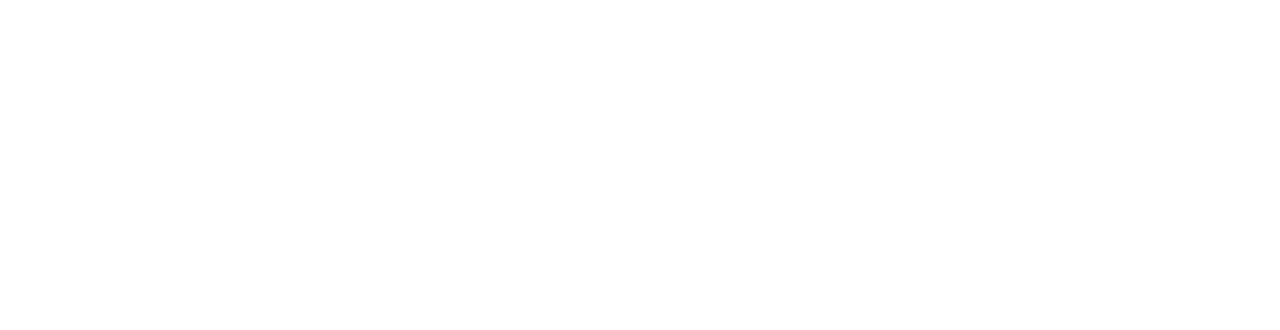
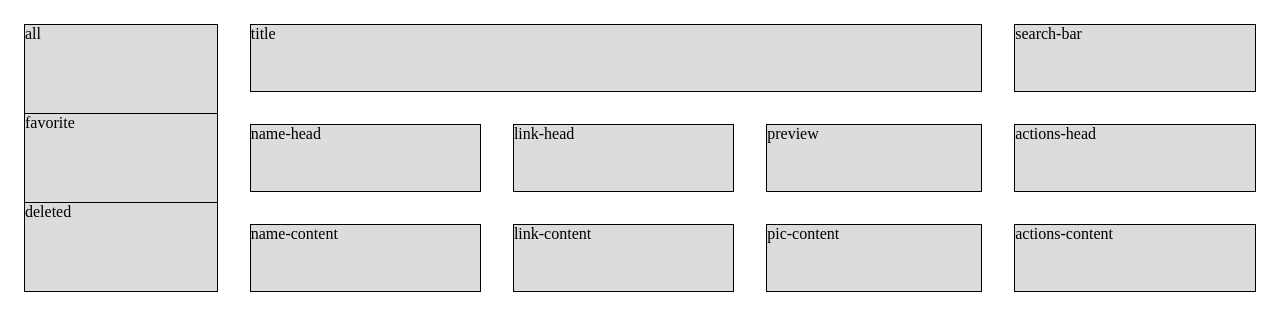
Before and after one commit to AnnaVyvert/emoji-lists, an Angular app in the folder app-root/: page / in a window 1280 px wide. Shown: the top 330 px of the page. Built offline with nearby package versions, Linux system fonts and the light colour scheme.

Commit message:
grid skeleton

```diff
--- a/app-root/src/app/app.component.css
+++ b/app-root/src/app/app.component.css
@@ -0,0 +1,91 @@
+.wrapper {
+  display: grid;
+  grid-template-columns: repeat(5, auto);
+  grid-auto-rows: 100px;
+}
+
+.wrapper div {
+  border: 1px solid;
+  margin: 1em;
+  background-color: gainsboro;
+}
+
+.menu {
+  grid-column-start: 1;
+  grid-column-end: 1;
+  grid-row-start: 1;
+  grid-row-end: 4;
+  display: grid;
+}
+
+.menu span:hover {
+  cursor: pointer;
+  background-color: bisque;
+  /* box-shadow: .3em 0 teal; */
+}
+
+.menu span:nth-child(even){
+  border-bottom: 1px solid;
+  border-top: 1px solid;
+}
+
+.title {
+  grid-column-start: 2;
+  grid-column-end: 5;
+  grid-row-start: 1;
+  grid-row-end: 1;
+}
+.search-bar {
+  grid-column-start: 5;
+  grid-column-end: 6;
+  grid-row-start: 1;
+  grid-row-end: 1;
+}
+.name-head {
+  grid-column-start: 2;
+  grid-column-end: 3;
+  grid-row-start: 2;
+  grid-row-end: 2;
+}
+.link-head {
+  grid-column-start: 3;
+  grid-column-end: 4;
+  grid-row-start: 2;
+  grid-row-end: 2;
+}
+.preview {
+  grid-column-start: 4;
+  grid-column-end: 5;
+  grid-row-start: 2;
+  grid-row-end: 2;
+}
+.actions-head {
+  grid-column-start: 5;
+  grid-column-end: 6;
+  grid-row-start: 2;
+  grid-row-end: 2;
+}
+.name-content {
+  grid-column-start: 2;
+  grid-column-end: 3;
+  grid-row-start: 3;
+  grid-row-end: 3;
+}
+.link-content {
+  grid-column-start: 3;
+  grid-column-end: 4;
+  grid-row-start: 3;
+  grid-row-end: 3;
+}
+.pic-content {
+  grid-column-start: 4;
+  grid-column-end: 5;
+  grid-row-start: 3;
+  grid-row-end: 3;
+}
+.actions-content {
+  grid-column-start: 5;
+  grid-column-end: 6;
+  grid-row-start: 3;
+  grid-row-end: 3;
+}
--- a/app-root/src/app/app.component.html
+++ b/app-root/src/app/app.component.html
@@ -0,0 +1,17 @@
+<div class="wrapper">
+  <div class="menu">
+    <span>all</span>
+    <span>favorite</span>
+    <span>deleted</span>
+  </div>
+  <div class="title">title</div>
+  <div class="search-bar">search-bar</div>
+  <div class="name-head">name-head</div>
+  <div class="link-head">link-head</div>
+  <div class="preview">preview</div>
+  <div class="actions-head">actions-head</div>
+  <div class="name-content">name-content</div>
+  <div class="link-content">link-content</div>
+  <div class="pic-content">pic-content</div>
+  <div class="actions-content">actions-content</div>
+</div>
```
